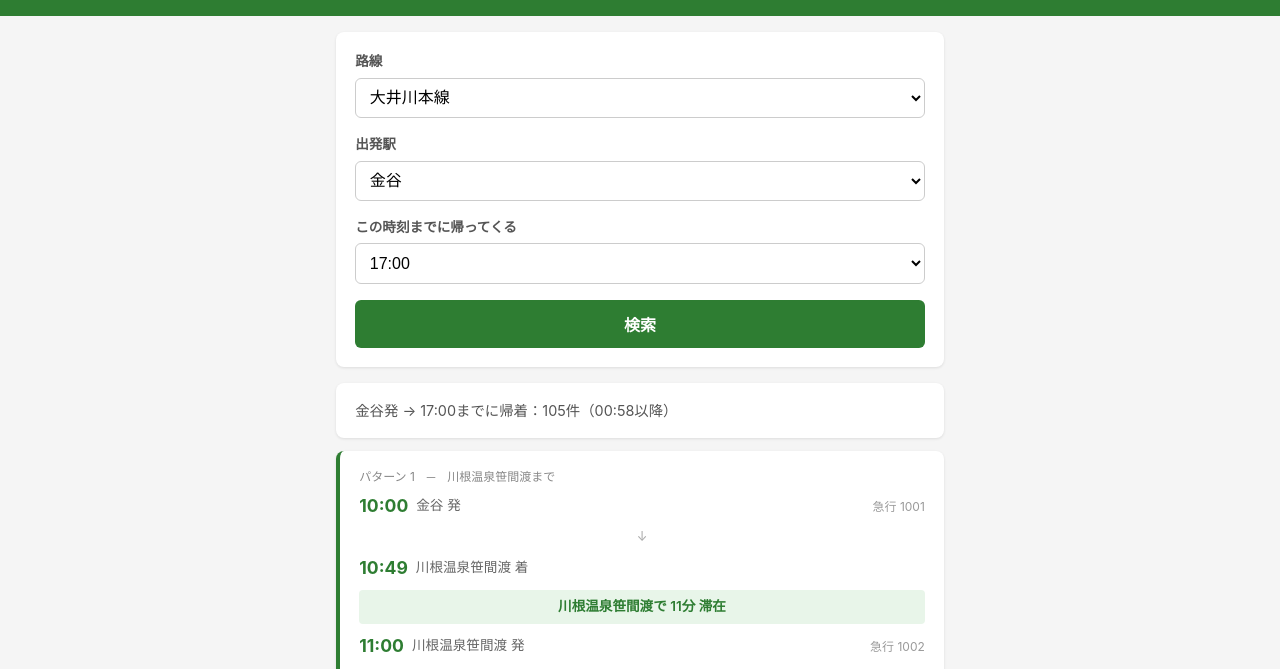
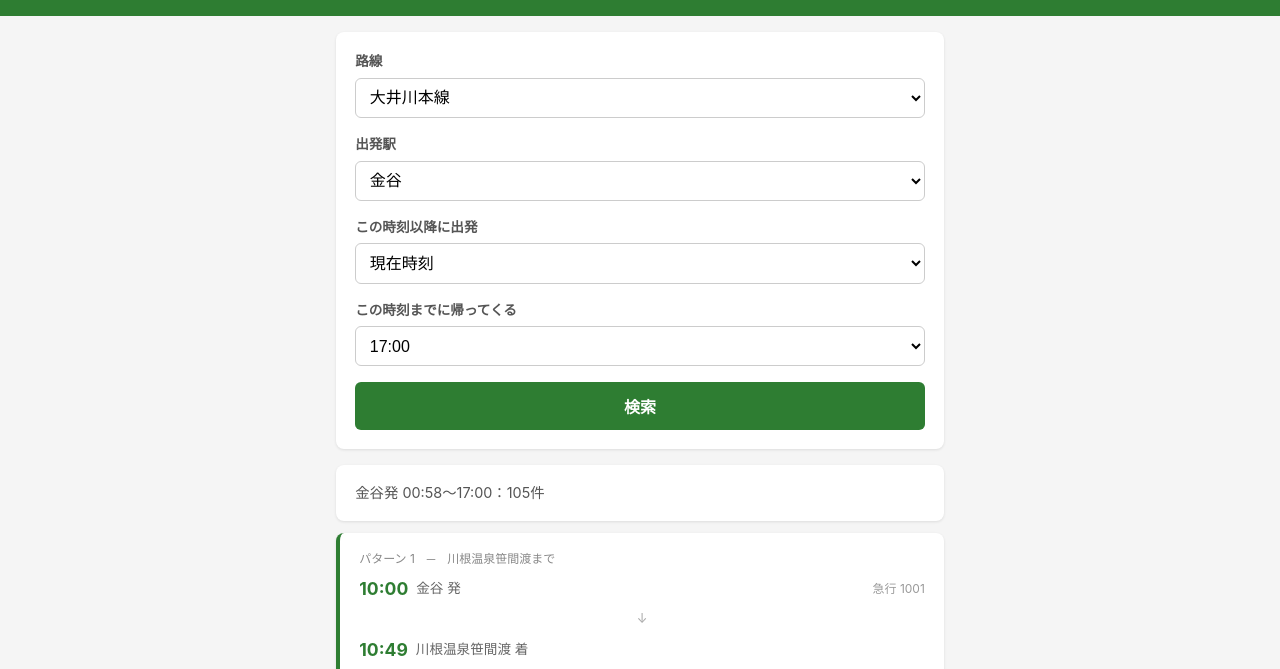
Before and after one commit to su1220/oigawa-timetable, a plain HTML site: page index.html in a window 1280 px wide. Both pictures are taken after a click on the button "検索". Shown: the part 83-752 px from the top of the page. Drawn offline with Linux system fonts and the light colour scheme.

Commit message:
出発時刻の下限を選択できるUIを追加
「この時刻以降に出発」セレクタを追加。
「現在時刻」または6:00〜20:30から選択可能。

Co-Authored-By: Claude Opus 4.6 <noreply@anthropic.com>

```diff
--- a/app.js
+++ b/app.js
@@ -56,6 +56,7 @@ async function loadAllData() {
 
 const lineSelect = document.getElementById('line-select');
 const stationA = document.getElementById('station-a');
+const departAfterSelect = document.getElementById('depart-after');
 const returnLimitSelect = document.getElementById('return-limit');
 const searchBtn = document.getElementById('search-btn');
 const resultsDiv = document.getElementById('results');
@@ -75,15 +76,21 @@ function populateStations() {
   stationA.value = 0;
 }
 
-function populateReturnLimit() {
+function populateTimeSelects() {
+  departAfterSelect.innerHTML = '';
   returnLimitSelect.innerHTML = '';
-  for (let h = 10; h <= 21; h++) {
+
+  departAfterSelect.appendChild(new Option('現在時刻', 'now'));
+  for (let h = 6; h <= 20; h++) {
     for (const m of ['00', '30']) {
       const label = `${h}:${m}`;
+      departAfterSelect.appendChild(new Option(label, label));
       returnLimitSelect.appendChild(new Option(label, label));
     }
   }
-  // Default: 17:00
+  returnLimitSelect.appendChild(new Option('21:00', '21:00'));
+
+  departAfterSelect.value = 'now';
   returnLimitSelect.value = '17:00';
 }
 
@@ -129,7 +136,8 @@ function searchRoundTrips() {
   const line = lineSelect.value;
   const aIdx = parseInt(stationA.value);
   const limitMinutes = timeToMinutes(returnLimitSelect.value);
-  const nowMinutes = getNowMinutes();
+  const departAfterVal = departAfterSelect.value;
+  const departAfterMinutes = departAfterVal === 'now' ? getNowMinutes() : timeToMinutes(departAfterVal);
   const downStations = getDownStations(line);
   const aName = downStations[aIdx];
 
@@ -149,7 +157,7 @@ function searchRoundTrips() {
     const returnTrips = findTrains(line, bIdx, aIdx);
 
     for (const out of outbound) {
-      if (out.depMinutes < nowMinutes) continue;
+      if (out.depMinutes < departAfterMinutes) continue;
 
       for (const ret of returnTrips) {
         const stayMinutes = ret.depMinutes - out.arrMinutes;
@@ -177,8 +185,8 @@ function searchRoundTrips() {
   // Sort: farthest destination first, then earliest departure
   patterns.sort((a, b) => b.distance - a.distance || a.out.depMinutes - b.out.depMinutes);
 
-  const nowStr = minutesToTime(nowMinutes);
-  let html = `<div class="result-summary">${aName}発 → ${returnLimitSelect.value}までに帰着：${patterns.length}件（${nowStr}以降）</div>`;
+  const depStr = departAfterVal === 'now' ? minutesToTime(departAfterMinutes) : departAfterVal;
+  let html = `<div class="result-summary">${aName}発 ${depStr}〜${returnLimitSelect.value}：${patterns.length}件</div>`;
 
   patterns.forEach((p, i) => {
     const stayH = Math.floor(p.stayMinutes / 60);
@@ -227,5 +235,5 @@ searchBtn.addEventListener('click', searchRoundTrips);
 
 loadAllData().then(() => {
   populateStations();
-  populateReturnLimit();
+  populateTimeSelects();
 });
--- a/index.html
+++ b/index.html
@@ -28,6 +28,11 @@
       </div>
 
       <div class="form-group">
+        <label for="depart-after">この時刻以降に出発</label>
+        <select id="depart-after"></select>
+      </div>
+
+      <div class="form-group">
         <label for="return-limit">この時刻までに帰ってくる</label>
         <select id="return-limit"></select>
       </div>
```
